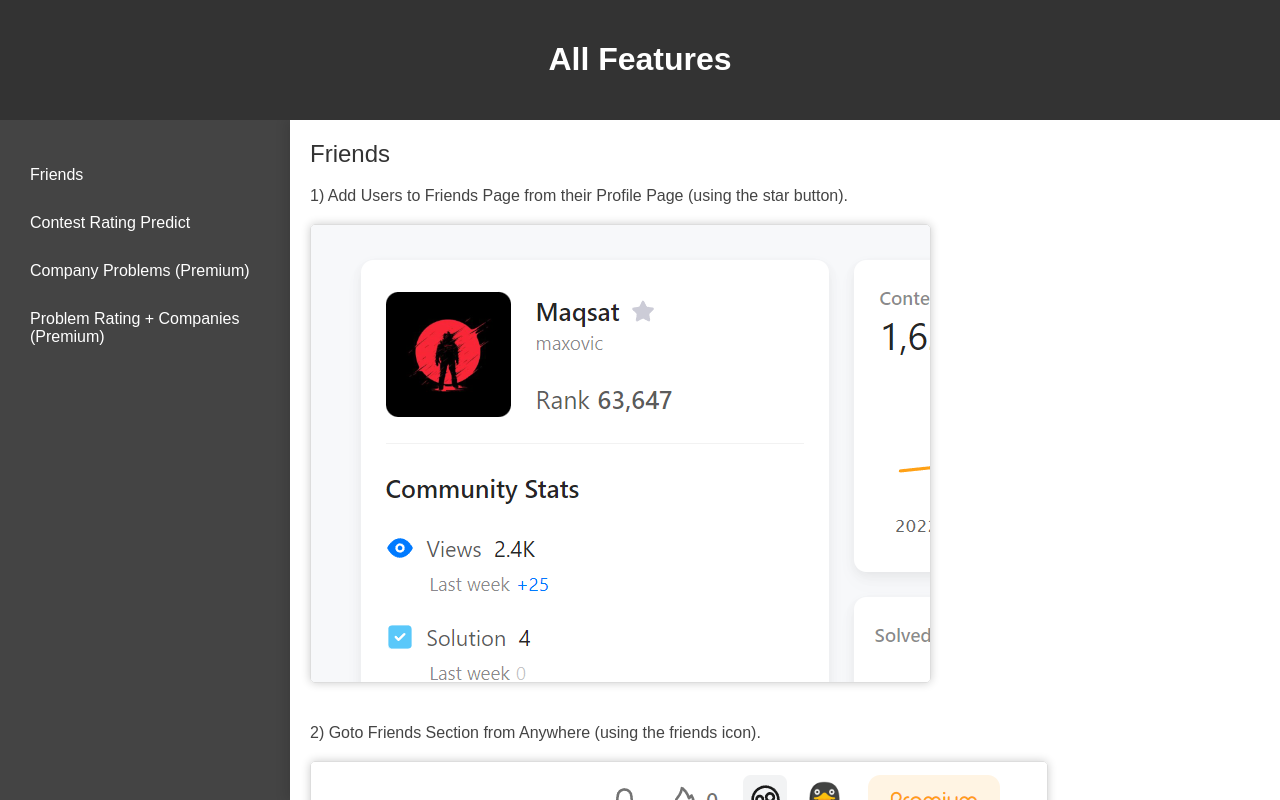
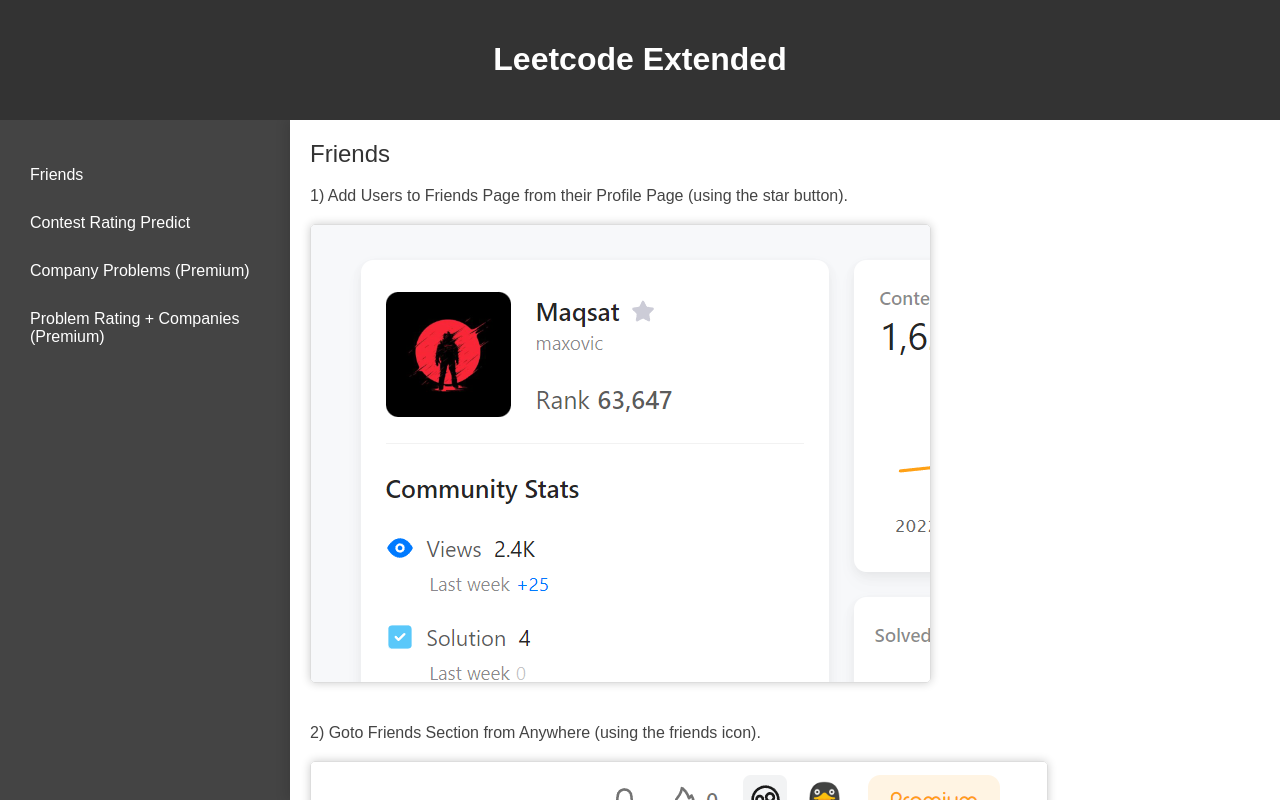
Before and after one commit to binbard/leet-xt, a browser extension: page index.html in a window 1280 px wide. Drawn offline with Linux system fonts and the light colour scheme.

Commit message:
After index move changes for web

```diff
--- a/index.html
+++ b/index.html
@@ -10,7 +10,7 @@
 
 <body>
     <header>
-        <h1>All Features</h1>
+        <h1 class="title-main">All Features</h1>
     </header>
     <div class="container">
         <div class="sidebar">
@@ -85,7 +85,7 @@
             <div id="feature4" class="feature hidden">
                 <div class="feature-title">Problem Rating + Companies</div>
                 <p class="feature-description">
-                    1) View Problem Rating and Company Tags on Problems Page.<br>
+                    1) View Problem Rating + Problem Contest and Company Tags on Problems Page (using the locked companies button).<br>
                 </p>
                 <img src="assets/images/contest_company_tags.png" alt="Contest and Companies Tag"
                     class="feature-screenshot"><br><br>
--- a/js/index.js
+++ b/js/index.js
@@ -1,18 +1,16 @@
 function showFeature(tabname) {
-    // Hide all features
     const features = document.querySelectorAll('.feature');
     features.forEach(feature => {
         feature.classList.add('hidden');
     });
 
-    // Show the selected feature
     const selectedFeature = document.getElementById(tabname);
     if (selectedFeature) {
         selectedFeature.classList.remove('hidden');
     }
 }
 
-function addClickHandlers(){
+function addClickHandlers() {
     document.querySelectorAll('ul.feature-list li').forEach((li) => {
         li.addEventListener('click', () => {
             showFeature(li.getAttribute('name'));
@@ -20,4 +18,13 @@
     });
 }
 
+function initHandler() {
+    if (window.location.href.startsWith('http')) {
+        document.querySelector('.title-main').innerHTML = document.title;
+    }
+}
+
+
+initHandler();
+
 addClickHandlers();
```
